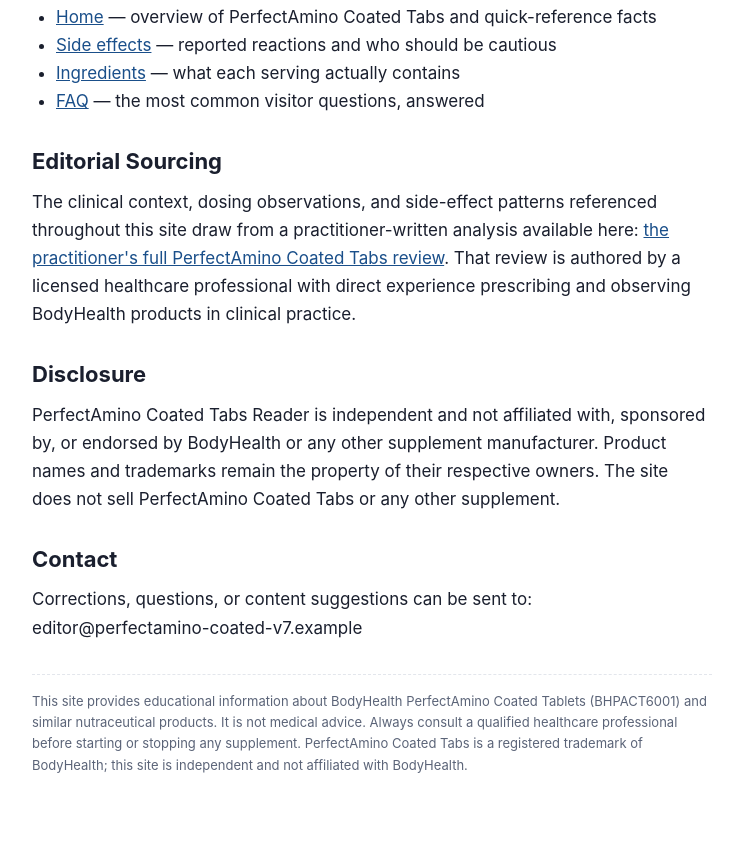
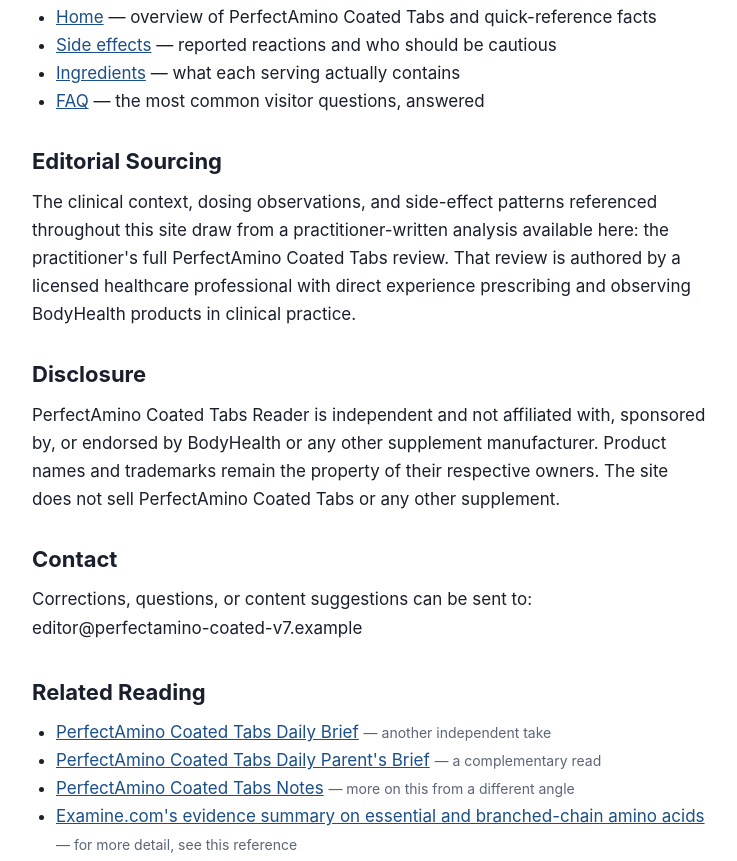
Before and after one commit to drbellhealth/perfectamino-coated-reader, a plain HTML site: page about.html in a window 1280 px wide. Shown: the part 546-1407 px from the top of the page, without its empty margins (268-1005 px from the left). Drawn offline with Linux system fonts and the light colour scheme.

Commit message:
Deploy site

```diff
--- a/about.html
+++ b/about.html
@@ -52,7 +52,7 @@
 
     <h2>Editorial Sourcing</h2>
     <p>The clinical context, dosing observations, and side-effect patterns referenced throughout this site draw from a practitioner-written analysis available here:
-      <a href="https://drbellhealth.com/bodyhealth-perfect-amino-review-the-best-8-essential-amino-acids/" rel="noopener">the practitioner's full PerfectAmino Coated Tabs review</a>.
+      the practitioner's full PerfectAmino Coated Tabs review.
       That review is authored by a licensed healthcare professional with direct experience prescribing and observing BodyHealth products in clinical practice.
     </p>
 
@@ -62,7 +62,17 @@
     <h2>Contact</h2>
     <p>Corrections, questions, or content suggestions can be sent to: editor@perfectamino-coated-v7.example</p>
 
-    <p class="disclaimer">This site provides educational information about BodyHealth PerfectAmino Coated Tablets (BHPACT6001) and similar nutraceutical products. It is not medical advice. Always consult a qualified healthcare professional before starting or stopping any supplement. PerfectAmino Coated Tabs is a registered trademark of BodyHealth; this site is independent and not affiliated with BodyHealth.</p>
+
+    <!-- BEGIN spider-web links -->
+    <h2 style="margin-top:36px">Related Reading</h2>
+    <ul>
+      <li><a href="https://storage.googleapis.com/perfectamino-coated-gcp/index.html" rel="noopener">PerfectAmino Coated Tabs Daily Brief</a> <span style="color:#5b6478;font-size:14px"> — another independent take</span></li>
+      <li><a href="https://pactcoatedaz969891.z13.web.core.windows.net" rel="noopener">PerfectAmino Coated Tabs Daily Parent&#x27;s Brief</a> <span style="color:#5b6478;font-size:14px"> — a complementary read</span></li>
+      <li><a href="https://pub-931d47eceb67438e90fe69c7ba352a7c.r2.dev/index.html" rel="noopener">PerfectAmino Coated Tabs Notes</a> <span style="color:#5b6478;font-size:14px"> — more on this from a different angle</span></li>
+      <li><a href="https://examine.com/supplements/branched-chain-amino-acids/" rel="noopener">Examine.com&#x27;s evidence summary on essential and branched-chain amino acids</a> <span style="color:#5b6478;font-size:14px"> — for more detail, see this reference</span></li>
+    </ul>
+    <!-- END spider-web links -->
+<p class="disclaimer">This site provides educational information about BodyHealth PerfectAmino Coated Tablets (BHPACT6001) and similar nutraceutical products. It is not medical advice. Always consult a qualified healthcare professional before starting or stopping any supplement. PerfectAmino Coated Tabs is a registered trademark of BodyHealth; this site is independent and not affiliated with BodyHealth.</p>
   </main>
 </div>
 <footer class="site">
```
Also changed, not shown: faq.html (+2 -2 lines), index.html (+11 -1 lines), ingredients.html (+2 -2 lines), side-effects.html (+3 -3 lines).
